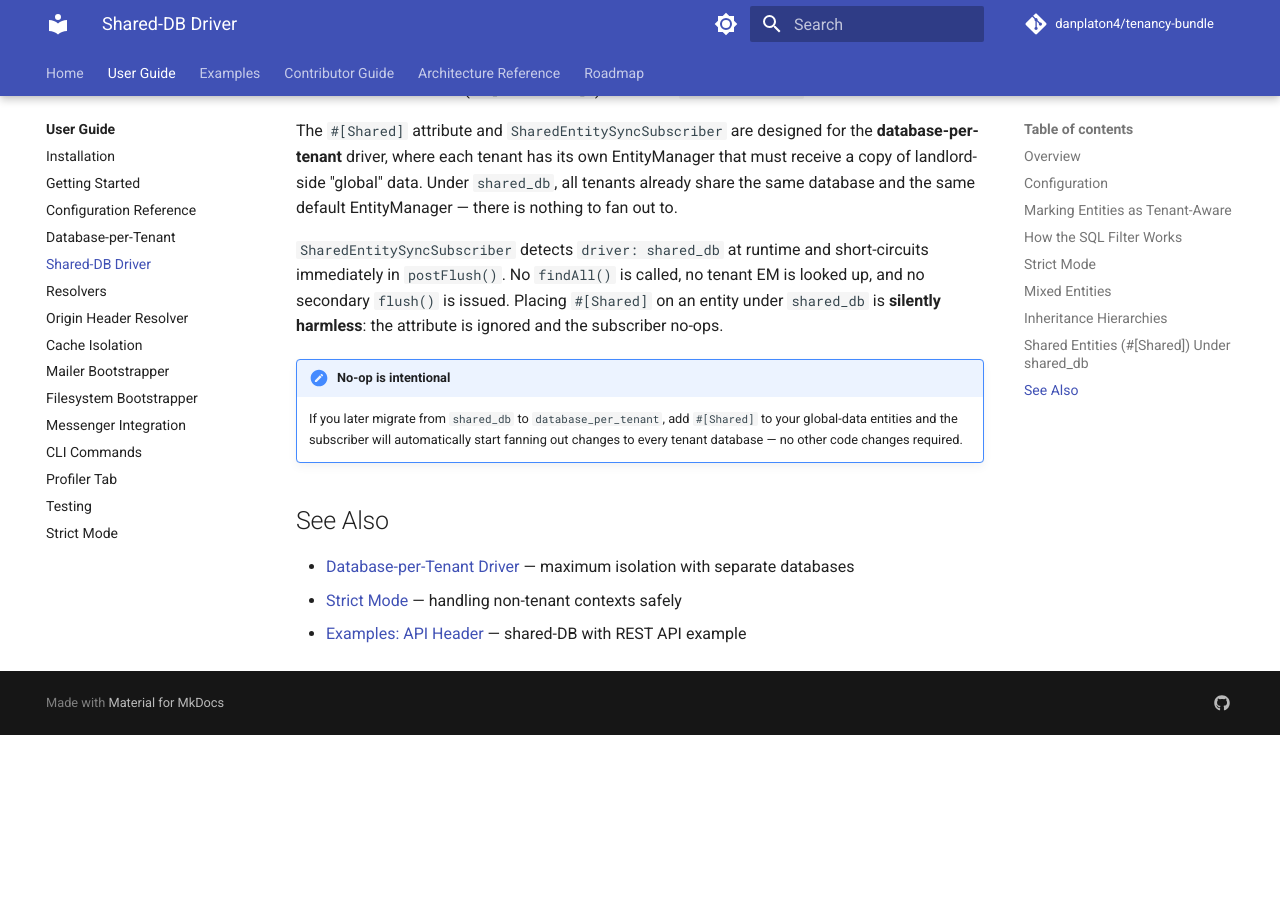
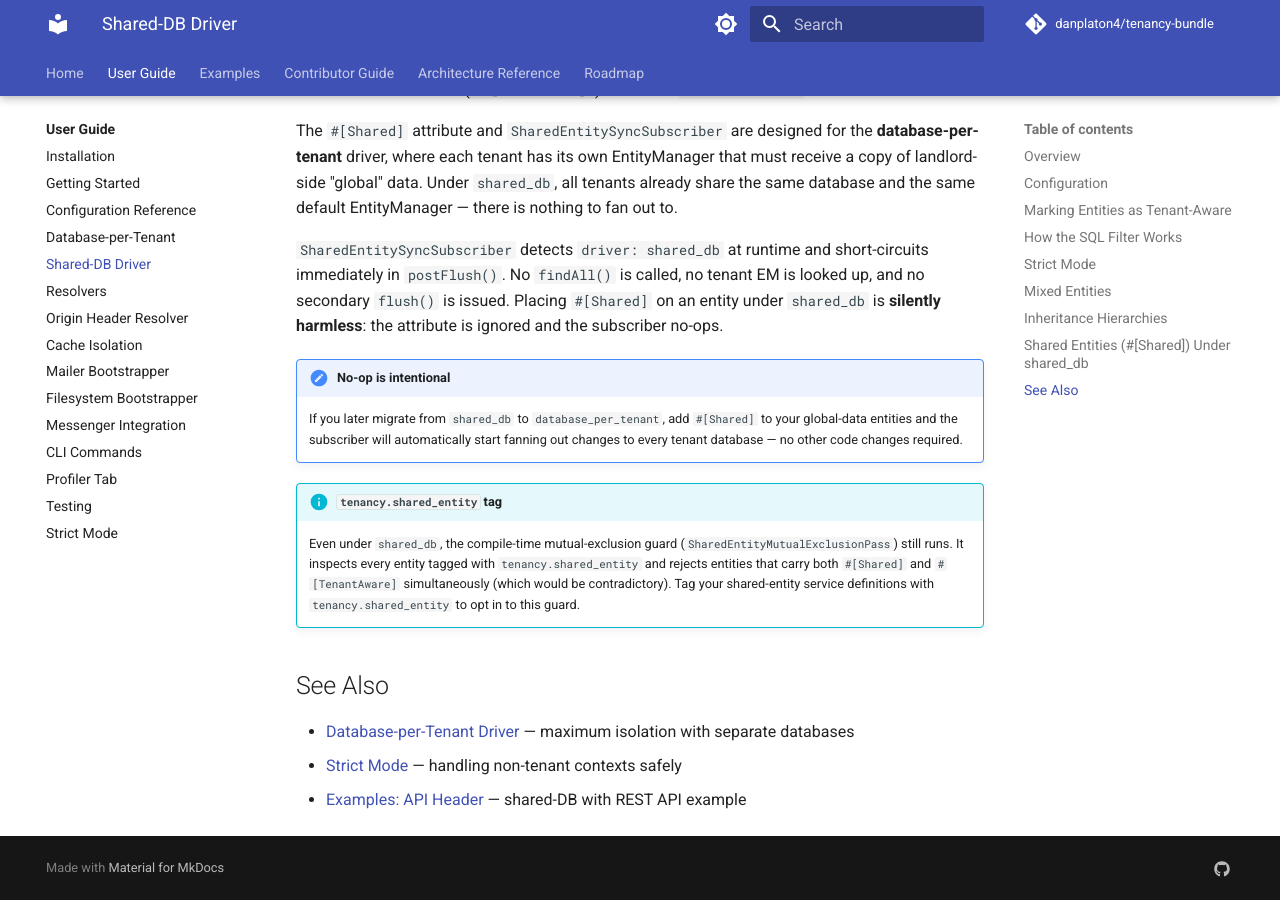
Before and after one commit to danplaton4/tenancy-bundle, an MkDocs documentation site: the page built from docs/user-guide/shared-db.md, in a window 1280 px wide and 900 px high, scrolled down 3664 px. Built offline with MkDocs 1.6.1 and Material for MkDocs 9.7.7, drawn with Linux system fonts in a browser that asks for light colours; comment, search, counter and statistics services are not loaded; before the commit the page ends 4399 px from its top, so only the background shows below that.

Commit message:
docs(25-04): add tenancy.shared_entity tag note to shared_db guide
Documents that SharedEntityMutualExclusionPass still runs under shared_db
and inspects entities tagged with tenancy.shared_entity to reject contradictory
#[Shared]+#[TenantAware] combinations at compile time.

```diff
--- a/docs/user-guide/shared-db.md
+++ b/docs/user-guide/shared-db.md
@@ -188,6 +188,12 @@ secondary `flush()` is issued. Placing `#[Shared]` on an entity under `shared_db
     global-data entities and the subscriber will automatically start fanning out changes to every
     tenant database — no other code changes required.
 
+!!! info "`tenancy.shared_entity` tag"
+    Even under `shared_db`, the compile-time mutual-exclusion guard (`SharedEntityMutualExclusionPass`)
+    still runs. It inspects every entity tagged with `tenancy.shared_entity` and rejects entities
+    that carry both `#[Shared]` and `#[TenantAware]` simultaneously (which would be contradictory).
+    Tag your shared-entity service definitions with `tenancy.shared_entity` to opt in to this guard.
+
 ## See Also
 
 - [Database-per-Tenant Driver](database-per-tenant.md) — maximum isolation with separate databases
```
